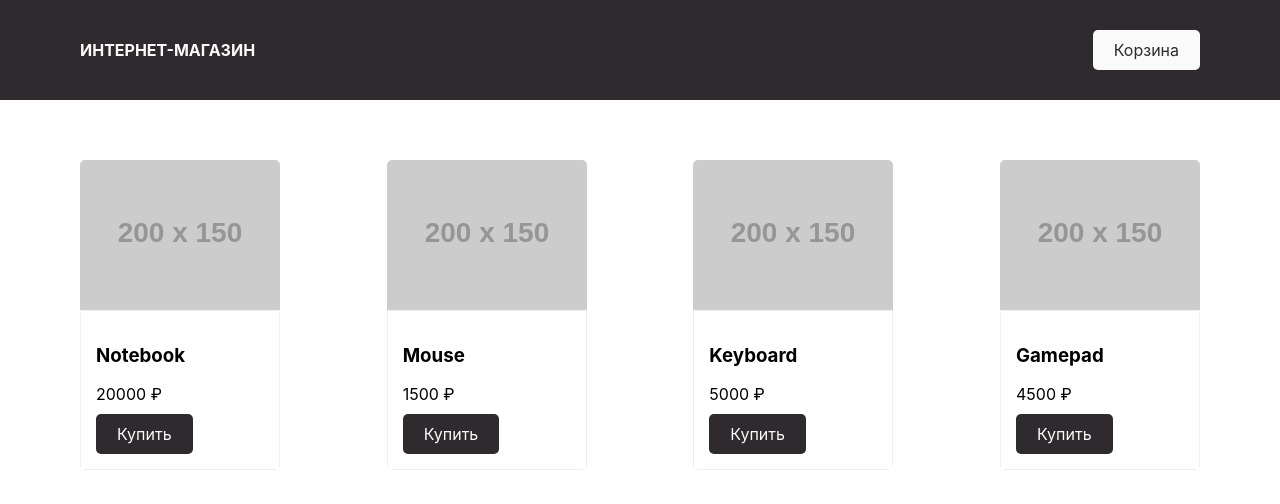
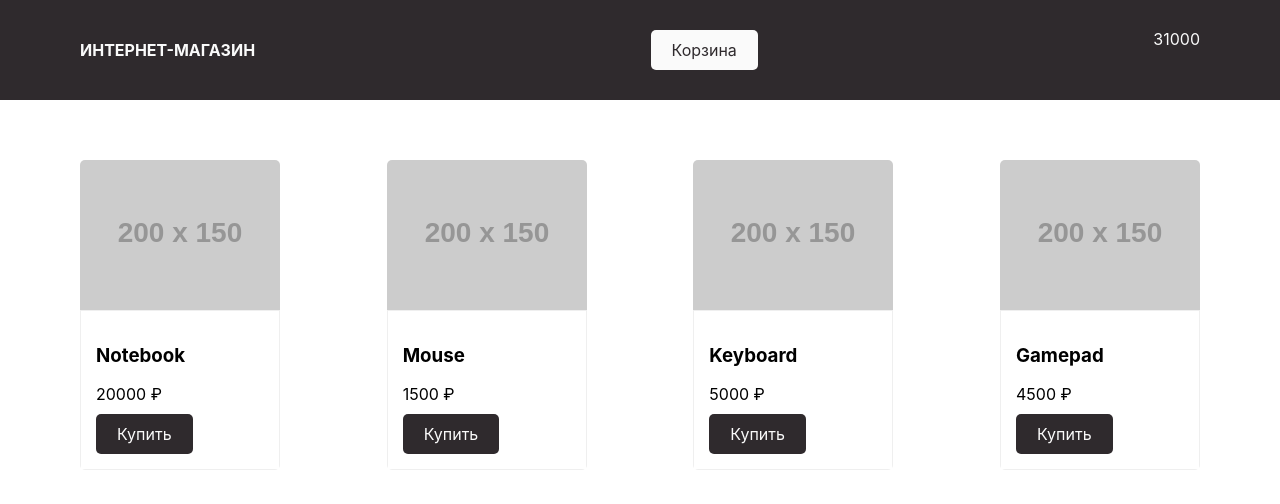
Before and after one commit to SerPstrong/JS2, a plain HTML site: page Lesson2/project/index.html in a window 1280 px wide. Drawn offline with Linux system fonts and the light colour scheme; placeholder pictures from the web are drawn by us.

Commit message:
Подсчет суммы

```diff
--- a/Lesson2/project/index.html
+++ b/Lesson2/project/index.html
@@ -10,6 +10,7 @@
 <header>
     <div class="logo">Интернет-магазин</div>
     <button class="btn-cart" type="button">Корзина</button>
+    <div class="btn-cart-sum">999</div>
 </header>
 <main>
     <div class="products"></div>
--- a/Lesson2/project/js/main.js
+++ b/Lesson2/project/js/main.js
@@ -16,12 +16,22 @@ class ProductList {
         ];
     }
 
+    _productsListSum() {
+        let sum = 0;
+        for (let i = 0; i < this.goods.length; i++) {
+            sum += this.goods[i].price ;
+        }
+        return sum;
+    }
+
     _render() {
         const block = document.querySelector(this.container);
         for (let product of this.goods) {
             const productObject = new ProductItem(product);
             this.allProducts.push(productObject);
             block.insertAdjacentHTML('beforeend', productObject.render());
+
+            document.querySelector('.btn-cart-sum').innerHTML = this._productsListSum();
         }
     }
 }
@@ -47,8 +57,8 @@ class ProductItem {
 }
 
 class Basket {
-    constructor(container = 'btn-cart') {
-        this.container = container;
+    constructor() {
+        this.goods = [];
     }
 }
 
```
